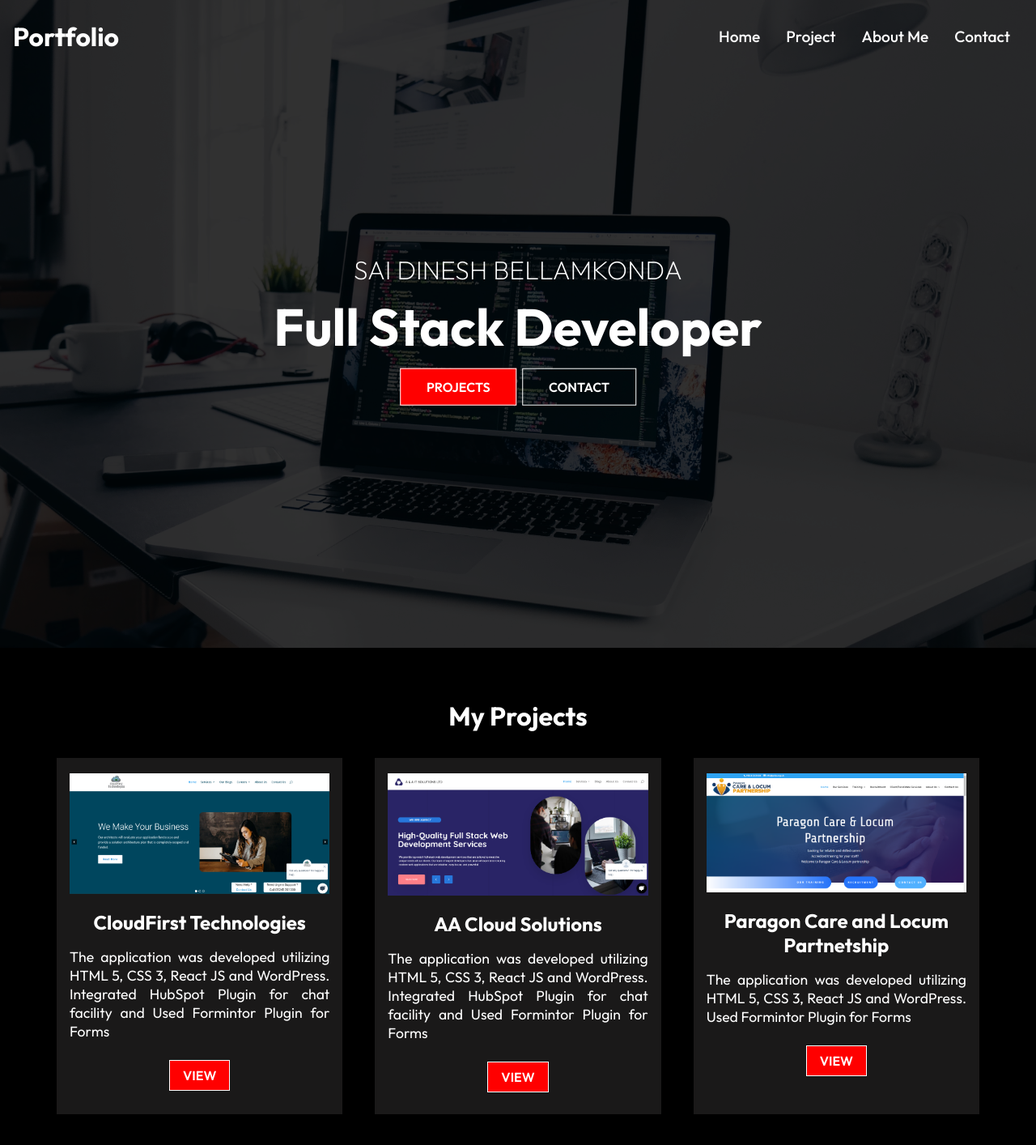
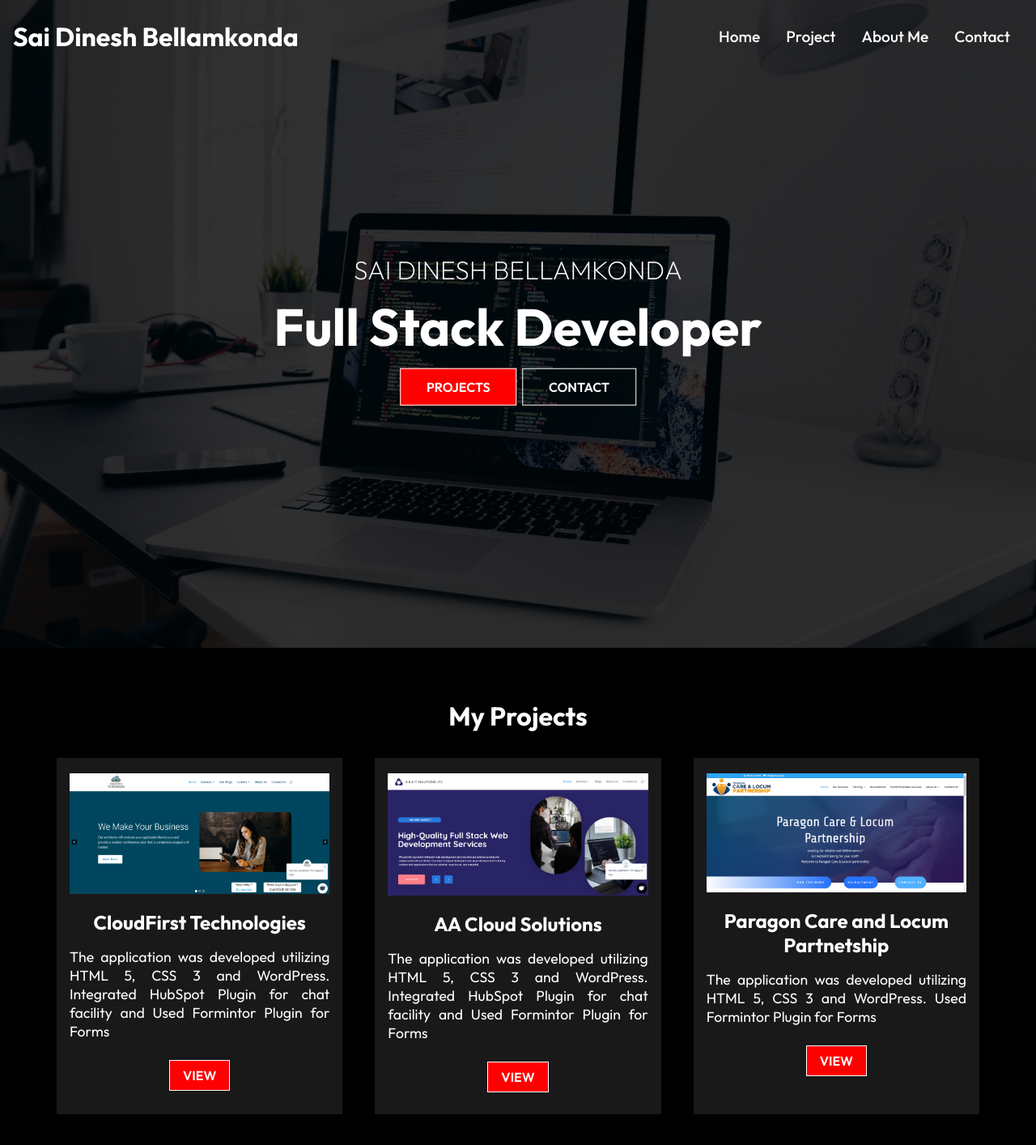
Before and after one commit to dineshbellamkonda12/React-portfolio, a React (Create React App) app: page / in a window 1280 px wide. Shown: the top 1414 px of the page at 81% size. Built offline with nearby package versions, Linux system fonts and the light colour scheme.

Commit message:
Updated About Page

```diff
--- a/src/components/Navbar.js
+++ b/src/components/Navbar.js
@@ -22,7 +22,7 @@ window.addEventListener("scroll", changeColor);
   return (
     <div className={color? "header header-bg": "header"}>
         <Link to="/">
-            <h1>Portfolio</h1>
+            <h1>Sai Dinesh Bellamkonda</h1>
         </Link>
         <ul className={click ? "nav-menu active" : "nav-menu"}>
             <li>
--- a/src/components/WorkCardData.js
+++ b/src/components/WorkCardData.js
@@ -7,28 +7,28 @@ const ProjectCardData = [
     {
         imgsrc: pro1,
         title: "CloudFirst Technologies",
-        text: "The application was developed utilizing HTML 5, CSS 3, React JS and WordPress. Integrated HubSpot Plugin for chat facility and Used Formintor Plugin for Forms",
+        text: "The application was developed utilizing HTML 5, CSS 3 and WordPress. Integrated HubSpot Plugin for chat facility and Used Formintor Plugin for Forms",
         view: "https://cloudfirsttechnologies.com/",
     },
 
     {
         imgsrc: pro2,
         title: "AA Cloud Solutions",
-        text: "The application was developed utilizing HTML 5, CSS 3, React JS and WordPress. Integrated HubSpot Plugin for chat facility and Used Formintor Plugin for Forms",
+        text: "The application was developed utilizing HTML 5, CSS 3 and WordPress. Integrated HubSpot Plugin for chat facility and Used Formintor Plugin for Forms",
         view: "https://aacloudsolutions.co.uk/",
     },
 
     {
         imgsrc: pro3,
         title: "Paragon Care and Locum Partnetship",
-        text: "The application was developed utilizing HTML 5, CSS 3, React JS and WordPress. Used Formintor Plugin for Forms",
+        text: "The application was developed utilizing HTML 5, CSS 3 and WordPress. Used Formintor Plugin for Forms",
         view: "https://www.pclp.org.uk/",
     },
 
     {
         imgsrc: pro4,
         title: "ConstructPlus",
-        text: "The application was developed utilizing HTML 5, CSS 3, React JS and WordPress. Used Formintor Plugin for Forms",
+        text: "The application was developed utilizing HTML 5, CSS 3 and WordPress. Used Formintor Plugin for Forms",
         view: "https://constructplus.org.uk/",
     }
 
```
